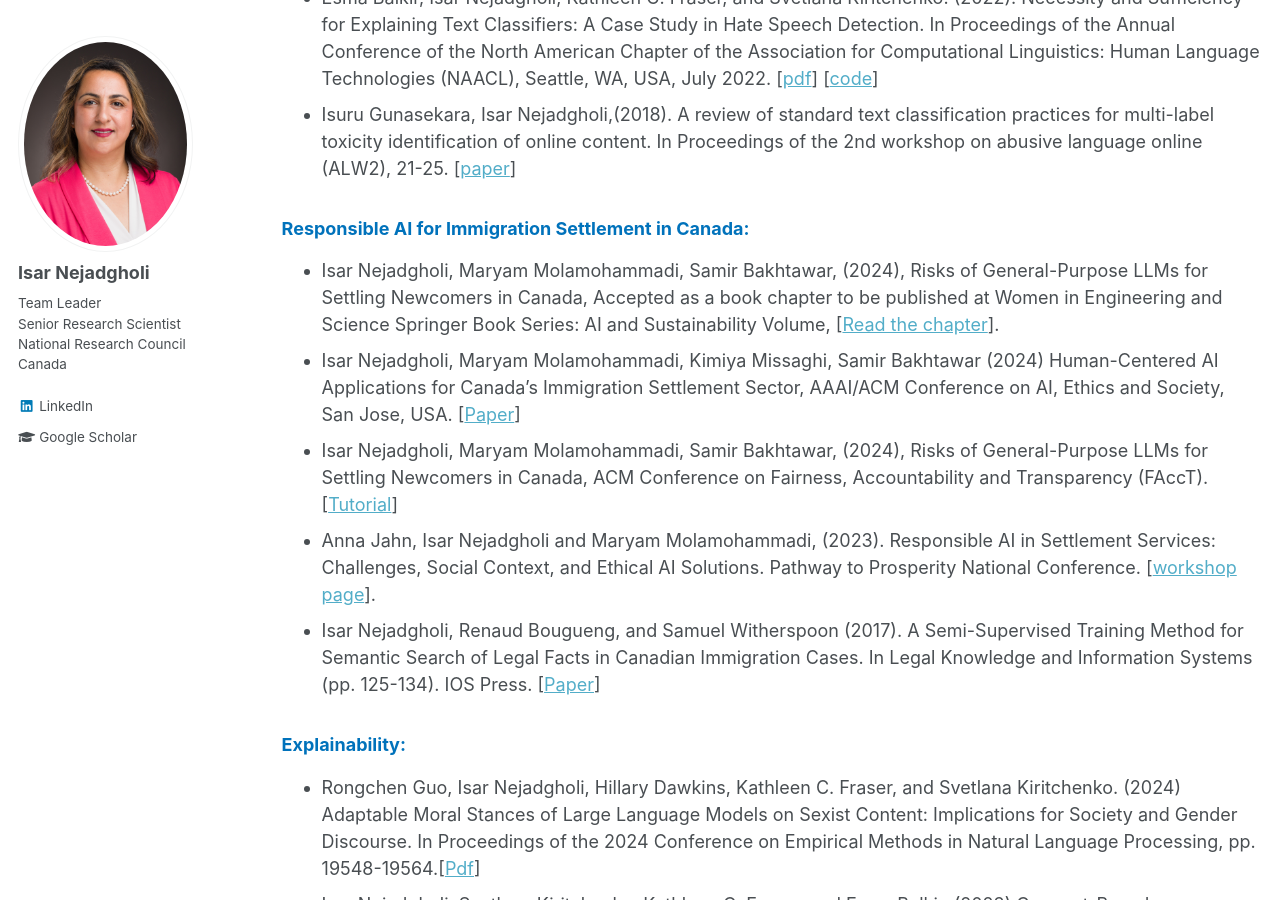
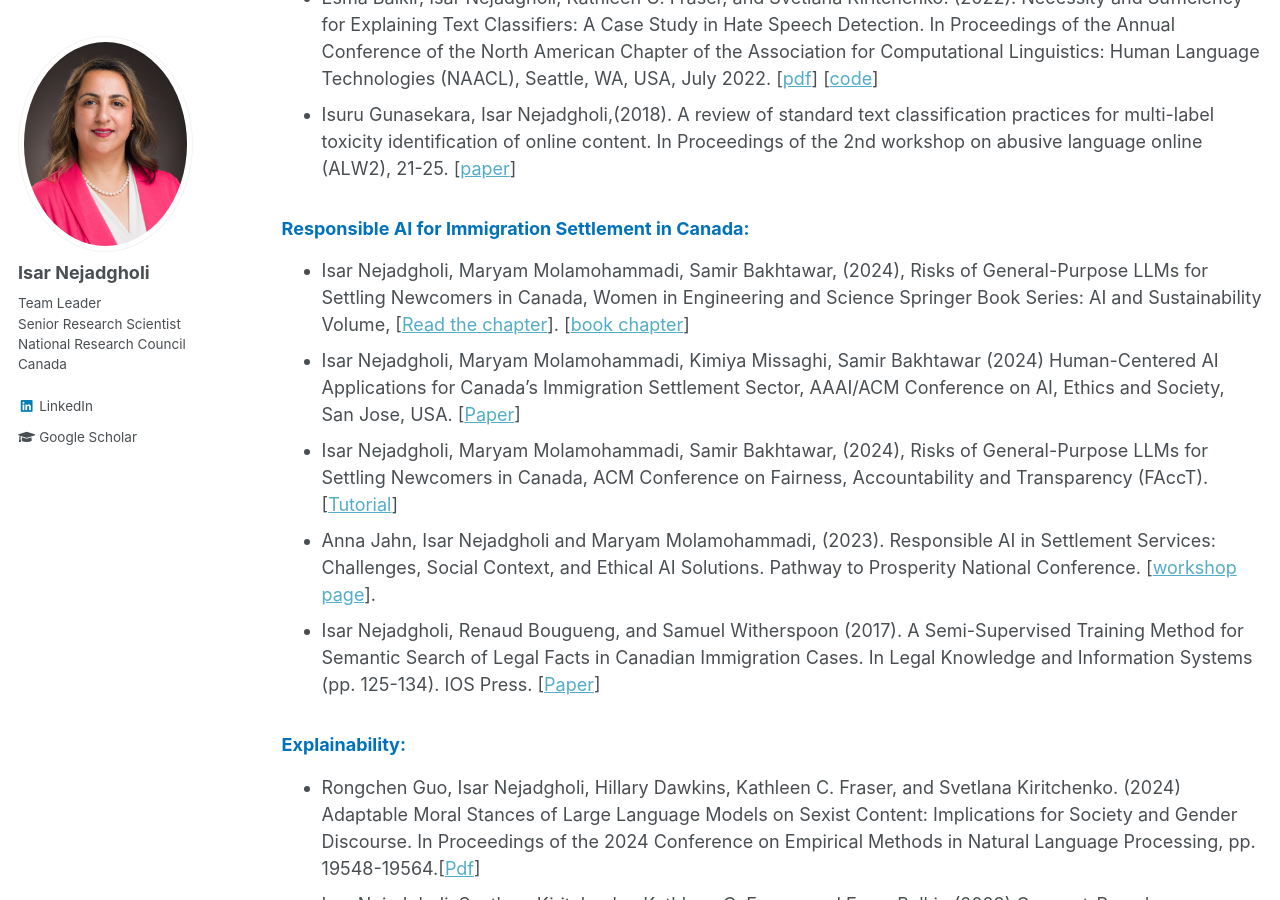
Before and after one commit to IsarNejad/IsarNejad.github.io, a Jekyll site: the page built from _pages/research.md, in a window 1280 px wide and 900 px high, scrolled down 2124 px. Built offline with Jekyll 4.4.1, drawn with Linux system fonts in a browser that asks for light colours.

Commit message:
Update research.md

```diff
--- a/_pages/research.md
+++ b/_pages/research.md
@@ -59,7 +59,7 @@ A Dataset and Taxonomy on Aporophobia, Accepted at the findings of NAACL 2025.
 {: .gray}
 ### Responsible AI for Immigration Settlement in Canada:
 
-- Isar Nejadgholi, Maryam Molamohammadi, Samir Bakhtawar, (2024), Risks of General-Purpose LLMs for Settling Newcomers in Canada, Accepted as a book chapter to be published at Women in Engineering and Science Springer Book Series: AI and Sustainability Volume, [[Read the chapter](https://isarnejad.github.io/files/AI-in-Settlement.pdf){:target="_blank"}].
+- Isar Nejadgholi, Maryam Molamohammadi, Samir Bakhtawar, (2024), Risks of General-Purpose LLMs for Settling Newcomers in Canada, Women in Engineering and Science Springer Book Series: AI and Sustainability Volume, [[Read the chapter](https://isarnejad.github.io/files/AI-in-Settlement.pdf){:target="_blank"}]. [[book chapter](https://link.springer.com/chapter/10.1007/978-3-031-95890-8_11){:target="_blank"}]
 - Isar Nejadgholi, Maryam Molamohammadi, Kimiya Missaghi, Samir Bakhtawar (2024) Human-Centered AI Applications for Canada’s Immigration Settlement Sector, AAAI/ACM Conference on AI, Ethics and Society, San Jose, USA. [[Paper](https://ojs.aaai.org/index.php/AIES/article/view/31701)]
 - Isar Nejadgholi, Maryam Molamohammadi, Samir Bakhtawar, (2024), Risks of General-Purpose LLMs for Settling Newcomers in Canada, ACM Conference on Fairness, Accountability and Transparency (FAccT). [[Tutorial](https://facctconference.org/2024/acceptedtutorials)]
 - Anna Jahn, Isar Nejadgholi and Maryam Molamohammadi, (2023). Responsible AI in Settlement Services: Challenges, Social Context, and Ethical AI Solutions. Pathway to Prosperity National Conference. [[workshop page](https://site.pheedloop.com/event/EVEHAYZSFXPTO/schedule/SES0UFO405SMXA1ZG)].
```
